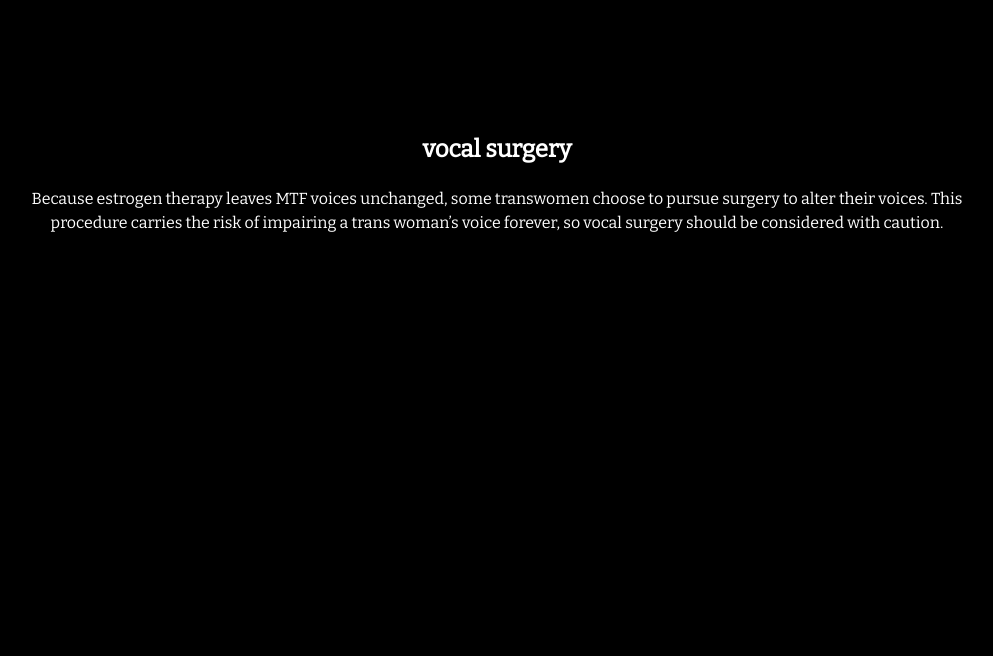
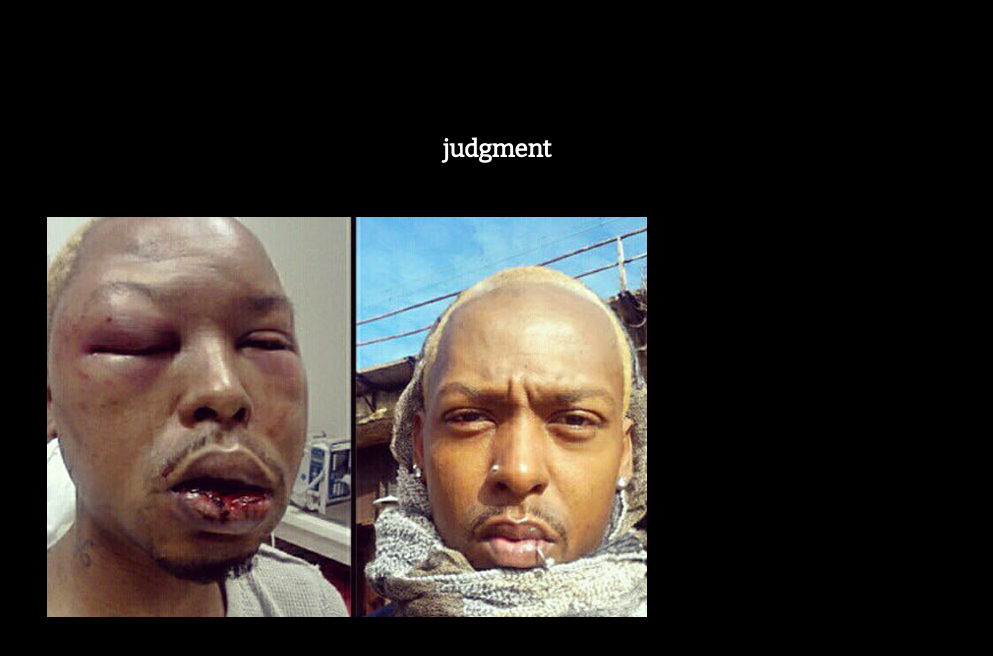
Before and after one commit to Jholthouse/netart, a plain HTML site: page p44.html in a window 1280 px wide. Shown: the part 166-822 px from the top of the page, without its empty margins (143-1136 px from the left). Before the commit the page ends 800 px from the top, so only its background shows below. Drawn offline with nearby package versions, Linux system fonts and the light colour scheme.

Commit message:
updated webpage

```diff
--- a/p44.html
+++ b/p44.html
@@ -15,5 +15,6 @@
 <br/>
 <br/>
 <br/>
-<h2>vocal surgery</h2>
-<p>Because estrogen therapy leaves MTF voices unchanged, some transwomen choose to pursue surgery to alter their voices. This procedure carries the risk of impairing a trans woman’s voice forever, so vocal surgery should be considered with caution.</p>
+<h2>judgment</h2>
+<p></p>
+<img src="images/hate5.jpg" alt="judgment">
```
Also changed, not shown: p5.html (+3 -2 lines), images/Audre.jpg, images/barbara.jpg, images/bayard.jpg, images/christine.jpg, images/hate1.jpg, images/hate2.jpg, images/hate3.jpeg, images/hate4.jpg, images/karl.jpeg, images/magnus.jpg, images/milk.jpg, 1 other file.
